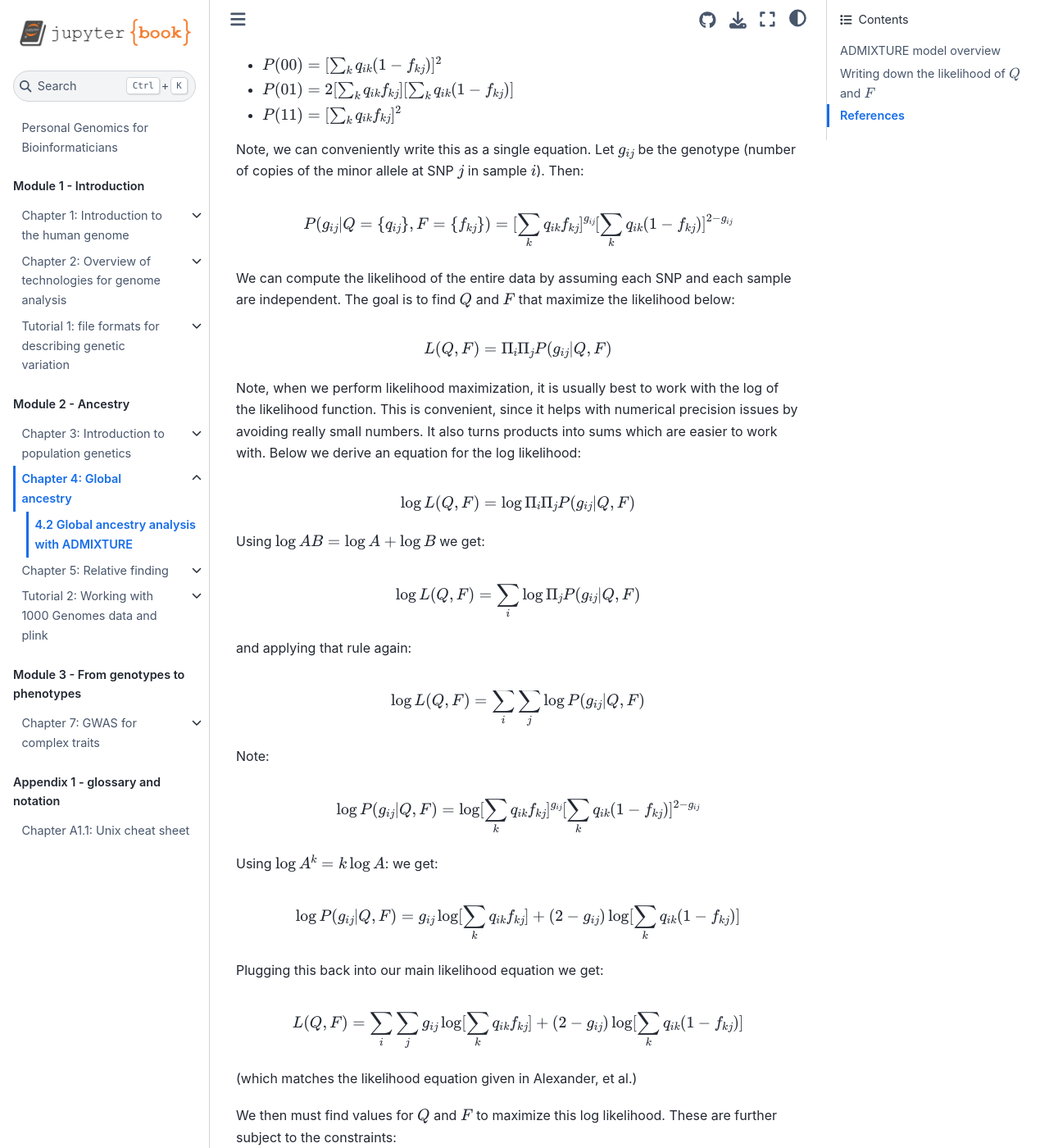
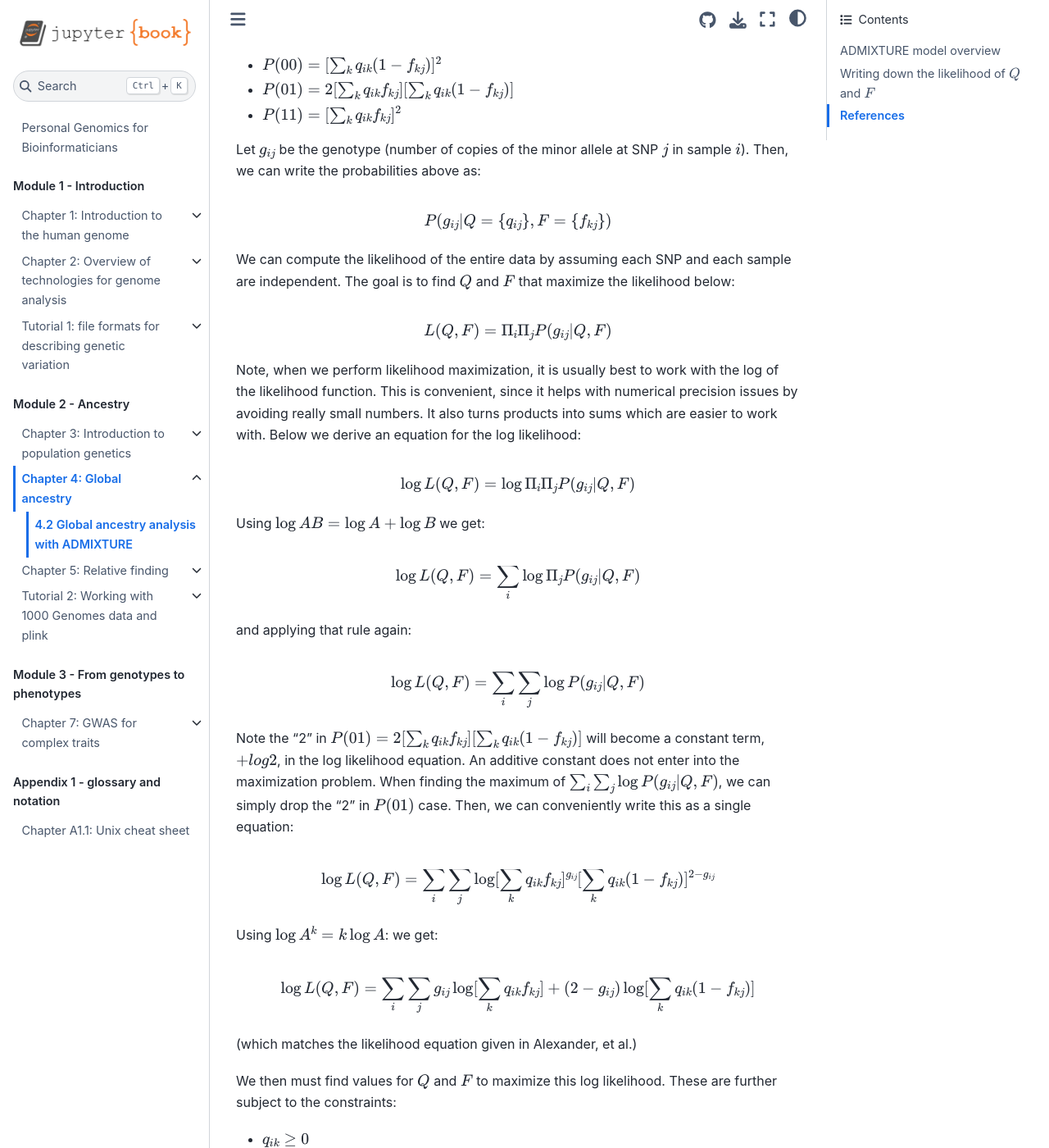
Before and after one commit to gymrek-lab/personal-genomics-textbook, a Jupyter Book: the page built from ancestry/global/admixture_global_ancestry.md, in a window 1280 px wide and 1400 px high, scrolled down 1198 px. Shown: the whole window at 82% size. Built offline with Jupyter Book 1.0.4 settings and Sphinx 7.4.7 and the Sphinx Book theme 1.1.4, drawn with Linux system fonts in a browser that asks for light colours; pages that are not in the unit, such as notebooks, are missing from menus.

Commit message:
Correct admixture page, add requirements for gwas notebook

```diff
--- a/ancestry/global/admixture_global_ancestry.md
+++ b/ancestry/global/admixture_global_ancestry.md
@@ -30,9 +30,9 @@ Here, we extend the same logic to compute the probability of each possible genot
 * $P(01) = 2[\sum_{k}q_{ik}f_{kj}][\sum_{k}q_{ik}(1-f_{kj})]$
 * $P(11) = [\sum_{k}q_{ik}f_{kj}]^2$
 
-Note, we can conveniently write this as a single equation. Let $g_{ij}$ be the genotype (number of copies of the minor allele at SNP $j$ in sample $i$). Then:
+ Let $g_{ij}$ be the genotype (number of copies of the minor allele at SNP $j$ in sample $i$). Then, we can write the probabilities above as:
 
-$$ P(g_{ij}|Q=\{q_{ij}\}, F=\{f_{kj}\}) = [\sum_{k}q_{ik}f_{kj}]^{g_{ij}}[\sum_{k}q_{ik}(1-f_{kj})]^{2-g_{ij}} $$
+$$ P(g_{ij}|Q=\{q_{ij}\}, F=\{f_{kj}\}) $$
 
 We can compute the likelihood of the entire data by assuming each SNP and each sample are independent. The goal is to find $Q$ and $F$ that maximize the likelihood below:
 
@@ -50,17 +50,13 @@ and applying that rule again:
 
 $$\log L(Q, F) = \sum_i \sum_j \log P(g_{ij}|Q, F) $$
 
-Note:
+Note the "2" in $P(01) = 2[\sum_{k}q_{ik}f_{kj}][\sum_{k}q_{ik}(1-f_{kj})]$ will become a constant term, $+log2$, in the log likelihood equation. An additive constant does not enter into the maximization problem. When finding the maximum of $\sum_i \sum_j \log P(g_{ij}|Q, F)$, we can simply drop the "2" in $P(01)$ case. Then, we can conveniently write this as a single equation:
 
-$$ \log P(g_{ij}|Q, F) = \log [\sum_{k}q_{ik}f_{kj}]^{g_{ij}}[\sum_{k}q_{ik}(1-f_{kj})]^{2-g_{ij}} $$
+$$ \log L(Q, F) = \sum_i \sum_j \log [\sum_{k}q_{ik}f_{kj}]^{g_{ij}}[\sum_{k}q_{ik}(1-f_{kj})]^{2-g_{ij}} $$
 
 Using $\log A^k = k\log A$: we get:
 
-$$ \log P(g_{ij}|Q, F) = g_{ij} \log [\sum_{k}q_{ik}f_{kj}] + (2-g_{ij})\log [\sum_{k}q_{ik}(1-f_{kj})] $$
-
-Plugging this back into our main likelihood equation we get:
-
-$$L(Q, F) = \sum_i \sum_j  g_{ij} \log[\sum_{k}q_{ik}f_{kj}] + (2-g_{ij})\log [\sum_{k}q_{ik}(1-f_{kj})] $$
+$$ \log L(Q, F) = \sum_i \sum_j g_{ij} \log [\sum_{k}q_{ik}f_{kj}] + (2-g_{ij})\log [\sum_{k}q_{ik}(1-f_{kj})] $$
 
 (which matches the likelihood equation given in Alexander, et al.)
 
--- a/requirements.txt
+++ b/requirements.txt
@@ -2,3 +2,5 @@ jupyter-book
 matplotlib
 numpy
 pandas
+seaborn
+statsmodels
```
